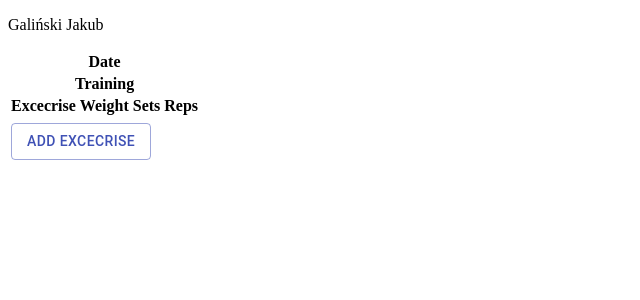
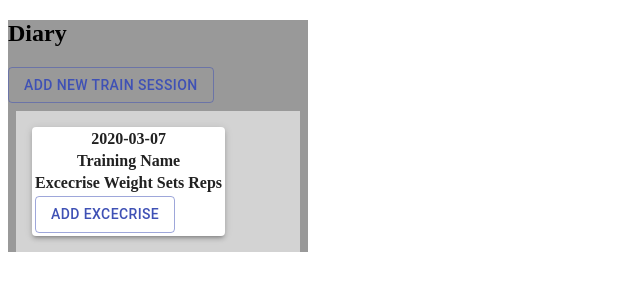
Before and after one commit to galinowsky/Diary, a React (Create React App) app: page / in a window 1280 px wide. Shown: the top 300 px of the page, without its empty margins (0-640 px from the left). Built offline with nearby package versions, Linux system fonts and the light colour scheme.

Commit message:
new version

```diff
--- a/src/App.js
+++ b/src/App.js
@@ -1,27 +1,43 @@
 import React, { useState } from "react";
 import Training from "./Training";
+import Paper from "./Paper";
 import ReactDOM from "react-dom";
+import { lightgrey } from "color-name";
+import Header from "./Header";
+const mainClassName = "App-link";
+import Button from "@material-ui/core/Button";
+import Card from "./Card";
 
-const mainClassName = "App-link";
-const HelloWorld = ({ firstName, lastName }) => (
-  <p>
-    {lastName} {firstName}
-  </p>
-);
 const App = () => {
-  const [name, setName] = useState("Jakub");
-  const [number, setNumber] = useState(3);
+  const [trainings, setTrainings] = useState([]);
+  const addTraining = () => {
+    setTrainings([
+      ...trainings,
+      {
+        id: trainings.length,
+        value: <Paper />
+      }
+    ]);
+  };
 
   return (
-    <div className="App">
+    <div className="App" style={{ backgroundColor: "#999", width: "300px" }}>
 
       <header className="App-header">
-
-        <HelloWorld firstName={name} lastName="Galiński" />
-        <Training />
-
+         <Header />
+        <Button variant="outlined" color="primary" onClick={addTraining}>
+          Add new Train Session
+        </Button>
       </header>
-
+      <body
+        className="App-body"
+        style={{ backgroundColor: "lightGrey", wdith: "200px" }}
+      >
+        <Paper />
+        {trainings.map(train => (
+          <div>{train.value}</div>
+        ))}
+      </body>
     </div>
   );
 };
--- /dev/null
+++ b/src/Card.js
@@ -0,0 +1,57 @@
+import React from "react";
+import { makeStyles } from "@material-ui/core/styles";
+import Card from "@material-ui/core/Card";
+import CardActions from "@material-ui/core/CardActions";
+import CardContent from "@material-ui/core/CardContent";
+import Button from "@material-ui/core/Button";
+import Typography from "@material-ui/core/Typography";
+
+const useStyles = makeStyles({
+  root: {
+    minWidth: 275
+  },
+  bullet: {
+    display: "inline-block",
+    margin: "0 2px",
+    transform: "scale(0.8)"
+  },
+  title: {
+    fontSize: 14
+  },
+  pos: {
+    marginBottom: 12
+  }
+});
+
+export default function SimpleCard() {
+  const classes = useStyles();
+  const bull = <span className={classes.bullet}>•</span>;
+
+  return (
+    <Card className={classes.root}>
+      <CardContent>
+        <Typography
+          className={classes.title}
+          color="textSecondary"
+          gutterBottom
+        >
+          Word of the Day
+        </Typography>
+        <Typography variant="h5" component="h2">
+          be{bull}nev{bull}o{bull}lent
+        </Typography>
+        <Typography className={classes.pos} color="textSecondary">
+          adjective
+        </Typography>
+        <Typography variant="body2" component="p">
+          well meaning and kindly.
+          <br />
+          {'"a benevolent smile"'}
+        </Typography>
+      </CardContent>
+      <CardActions>
+        <Button size="small">Learn More</Button>
+      </CardActions>
+    </Card>
+  );
+}
--- /dev/null
+++ b/src/Header.js
@@ -0,0 +1,13 @@
+import React, { useState } from "react";
+import Button from "@material-ui/core/Button";
+import { makeStyles } from "@material-ui/core/styles";
+
+const Header = () => {
+  return (
+    <div className="Header">
+      <h2>Diary</h2>
+    </div>
+  );
+};
+
+export default Header;
--- /dev/null
+++ b/src/Paper.js
@@ -0,0 +1,27 @@
+import React from "react";
+import { makeStyles } from "@material-ui/core/styles";
+import Paper from "@material-ui/core/Paper";
+import Training from "./Training";
+const useStyles = makeStyles(theme => ({
+  root: {
+    display: "flex",
+    flexWrap: "wrap",
+    "& > *": {
+      margin: theme.spacing(2)
+      //width: theme.spacing(30),
+      //height: theme.spacing(15)
+    }
+  }
+}));
+
+export default function SimplePaper() {
+  const classes = useStyles();
+
+  return (
+    <div className={classes.root}>
+      <Paper elevation={3}>
+        <Training />
+      </Paper>
+    </div>
+  );
+}
--- a/src/Training.js
+++ b/src/Training.js
@@ -1,33 +1,31 @@
-import React from "react";
+import React, { useState } from "react";
 import Button from "@material-ui/core/Button";
 import { makeStyles } from "@material-ui/core/styles";
+import Paper from "./Paper";
+import { TableHead } from "@material-ui/core";
 //import Table from "@material-ui/core/Table";
 //import TableContainer from "@material-ui/core/TableContainer";
 //import Paper from "@material-ui/core/Paper";
-
-const useStyles = makeStyles({
-  table: {
-    minWidth: 650
-  }
-});
 
 function createData(excecrise, weight, sets, reps) {
   return { excecrise, weight, sets, reps };
 }
 
-const rows = [
-  createData("Bench Press", 159, 6.0, 24, 4.0),
-  createData("Pull up", 237, 9.0, 37, 4.3)
-];
-
-const Training = () => (
+const Training = () => {
+  const [rows, setRows] = useState([]);
+  const addRow = () => {
+    setRows([...rows, createData()]);
+  };
+  return (
     <table>
       <thead>
         <tr>
-        <th colspan="4">Date</th>
+          <th colspan="4">{new Date().toISOString().slice(0, 10)}</th>
         </tr>
         <tr>
-        <th colspan="4">Training </th>
+          <th colspan="4" contentEditable="True">
+            Training Name{" "}
+          </th>
         </tr>
         <tr>
           <th>Excecrise</th>
@@ -36,21 +34,22 @@ const Training = () => (
           <th>Reps</th>
         </tr>
       </thead>
-    <tbody>
+      <tbody contentEditable="True">
+        {rows.map(row => (
           <tr>
-        <td />
-        <td />
-        <td />
-        <td />
+            <td>{row.excecrise}</td>
+            <td>{row.weight}</td>
+            <td>{row.sets}</td>
+            <td>{row.reps}</td>
           </tr>
-      <tr>
+        ))}
+      </tbody>
       <td colspan="4">
-          <Button variant="outlined" color="primary" onClick="addRow(this)">
+        <Button variant="outlined" color="primary" onClick={addRow}>
           Add Excecrise
         </Button>
       </td>
-      </tr>
-    </tbody>
     </table>
   );
+};
 export default Training;
--- a/src/index.js
+++ b/src/index.js
@@ -1,7 +1,7 @@
 import React from "react";
 import ReactDOM from "react-dom";
-
 import App from "./App";
+import Header from "./Header";
 
 const rootElement = document.getElementById("root");
 ReactDOM.render(
--- a/src/styles.css
+++ b/src/styles.css
@@ -1,37 +1,3 @@
-.App {
-  font-family: sans-serif;
-  text-align: center;
+div.app {
+  background-color: "black";
 }
-
-
-
-
-  table {
-    border-collapse: collapse;
-  }
-
-  table, th, td {
-    border: 1px solid black;
-  }
-
-  th, td {
-      height:17px;
-
-  }
-  td input {
-      min-width: 50px;
-
-  }
-
-  div.Diary {
-    margin:15px
-  }
-
-  button.newTraining {
-    margin-bottom:45px
-  }
-
-  div.Training {
-
-    margin:35px;
-  }
```
Also changed, not shown: package.json (+4 -6 lines). Lines whose indentation alone changed are shown as unchanged.
